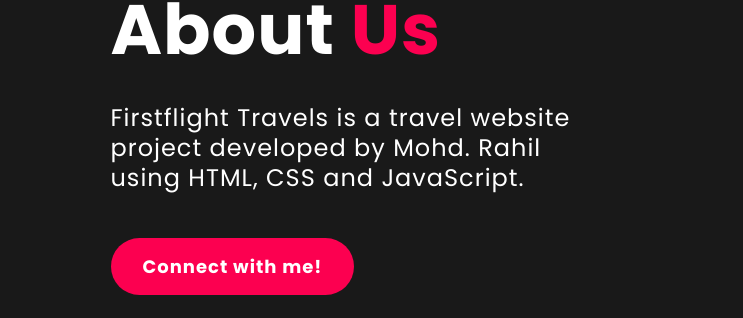
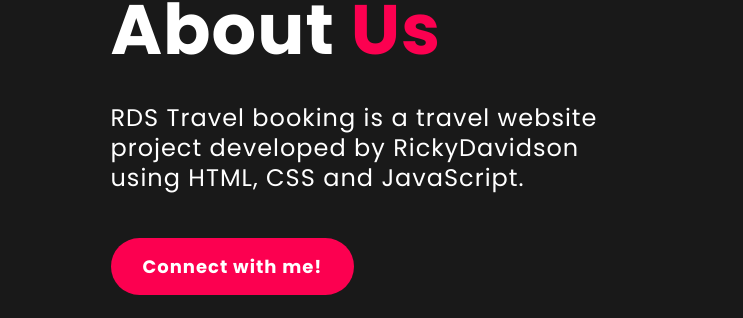
Before and after one commit to ricky6363/RDS-travel-booking, a plain HTML site: page about.html in a window 1280 px wide. Shown: the part 101-419 px from the top of the page, 537-1280 px from the left. Drawn offline with nearby package versions, Linux system fonts and the light colour scheme.

Commit message:
Update about.html

```diff
--- a/about.html
+++ b/about.html
@@ -34,7 +34,7 @@
             <img src="./files/Profile_picture.jpg" alt="My Photo">
             <div class="abt-text">
                 <h1>About <span>Us</span></h1>
-                <p>Firstflight Travels is a travel website project developed by Mohd. Rahil using HTML, CSS and JavaScript.</p>
+                <p>RDS Travel booking is a travel website project developed by RickyDavidson using HTML, CSS and JavaScript.</p>
                 <a href="https://www.linkedin.com/in/ricky-davidson-619060246?utm_source=share&utm_campaign=share_via&utm_content=profile&utm_medium=android_app" class="connectbtn" target="_blank">Connect with me!</a>
 
                 <div class="connect-section">
```
